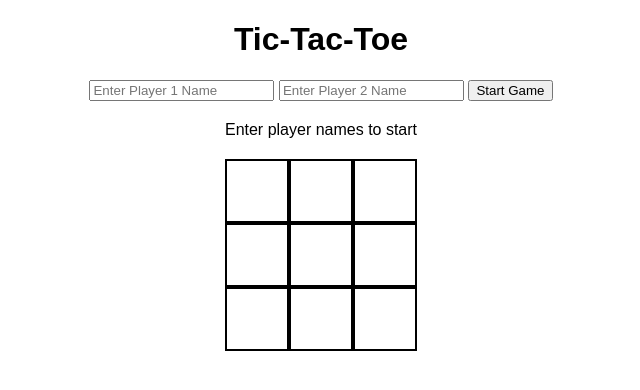
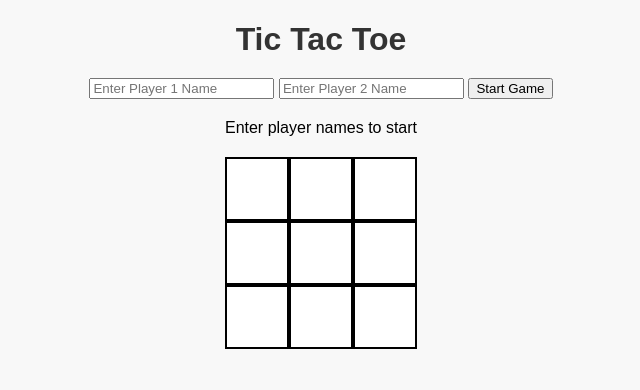
Before and after one commit to acciojob/tictactoe-Likhith-Sai-Charan, a website: page main.html in a window 1280 px wide. Shown: the whole page, without its empty margins (319-959 px from the left). Drawn offline with Linux system fonts and the light colour scheme.

Commit message:
created a submission

```diff
--- a/main.html
+++ b/main.html
@@ -3,12 +3,12 @@
 <head>
     <meta charset="UTF-8">
     <meta name="viewport" content="width=device-width, initial-scale=1.0">
-    <title>Tic-Tac-Toe</title>
+    <title>Tic Tac Toe</title>
     <link rel="stylesheet" href="styles.css">
 </head>
 <body>
 
-    <h1>Tic-Tac-Toe</h1>
+    <h1 id="title">Tic Tac Toe</h1>
 
     <div id="player-inputs">
         <input type="text" id="player1" placeholder="Enter Player 1 Name">
--- a/script.js
+++ b/script.js
@@ -1,3 +1,6 @@
+document.addEventListener("DOMContentLoaded", function () {
+    console.log("Page Loaded");
+
     let currentPlayer = 'x';
     let board = ["", "", "", "", "", "", "", "", ""];
     let gameOver = false;
@@ -53,3 +56,4 @@ function checkWinner() {
             return board[a] && board[a] === board[b] && board[a] === board[c];
         });
     }
+});
--- a/styles.css
+++ b/styles.css
@@ -1,6 +1,13 @@
 body {
     font-family: Arial, sans-serif;
     text-align: center;
+    background-color: #f8f8f8;
+}
+
+h1 {
+    font-size: 32px;
+    color: #333;
+    margin-bottom: 20px;
 }
 
 #player-inputs {
```
Lines whose indentation alone changed are shown as unchanged.
